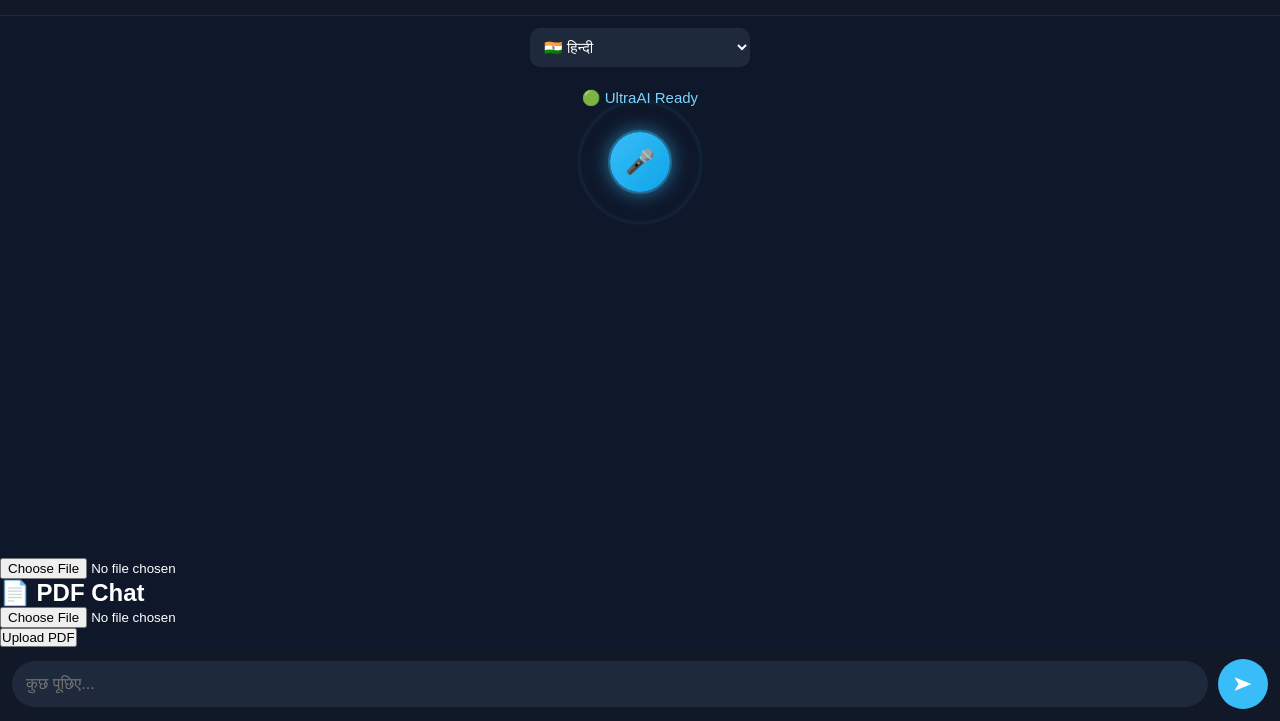
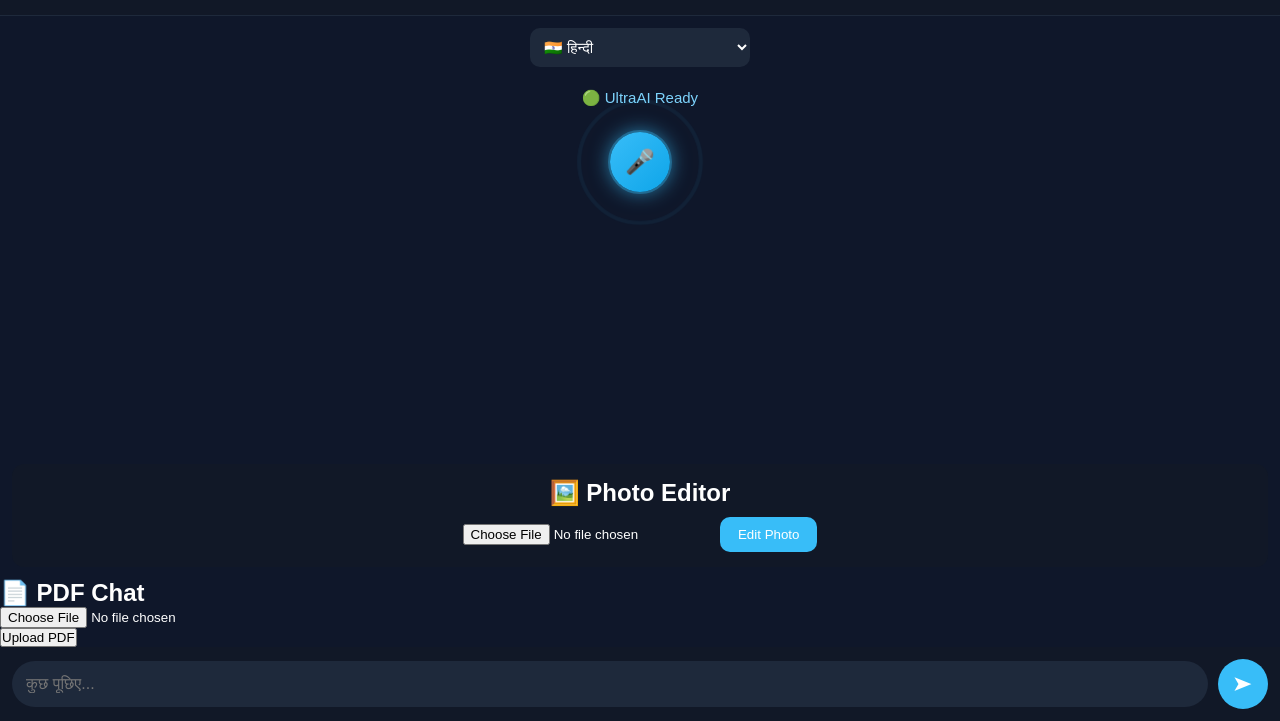
Before and after one commit to kumarmanjesh3975-art/UltraAI, a plain HTML site: page index.html in a window 1280 px wide. Shown: the part 79-800 px from the top of the page. Drawn offline with Linux system fonts and the light colour scheme; a script that the page names is missing.

Commit message:
Update index.html

```diff
--- a/index.html
+++ b/index.html
@@ -40,8 +40,24 @@
 
 <!-- Chat -->
 <div id="chat" class="chat"></div>
-<input type="file" id="imageUpload" accept="image/*">
-<!-- Bottom -->
+
+<!-- Photo Upload -->
+<div class="photo-box">
+
+    <h2>🖼️ Photo Editor</h2>
+
+    <input
+        type="file"
+        id="imageUpload"
+        accept="image/*">
+
+    <button onclick="editPhoto()">
+        Edit Photo
+    </button>
+
+</div>
+
+<!-- PDF Upload -->
 <div class="pdf-box">
 
     <h2>📄 PDF Chat</h2>
@@ -59,14 +75,15 @@ Upload PDF
     </button>
 
 </div>
+
+<!-- Bottom -->
 <div class="bottom">
 
     <input
         type="text"
         id="userInput"
         placeholder="कुछ पूछिए..."
-        autocomplete="off"
-    >
+        autocomplete="off">
 
     <button id="sendBtn" onclick="sendMessage()">
         ➤
@@ -81,5 +98,6 @@ Upload PDF
 <script src="history.js"></script>
 <script src="features.js"></script>
 <script src="pdf.js"></script>
+
 </body>
 </html>
```
Lines whose indentation alone changed are shown as unchanged.
